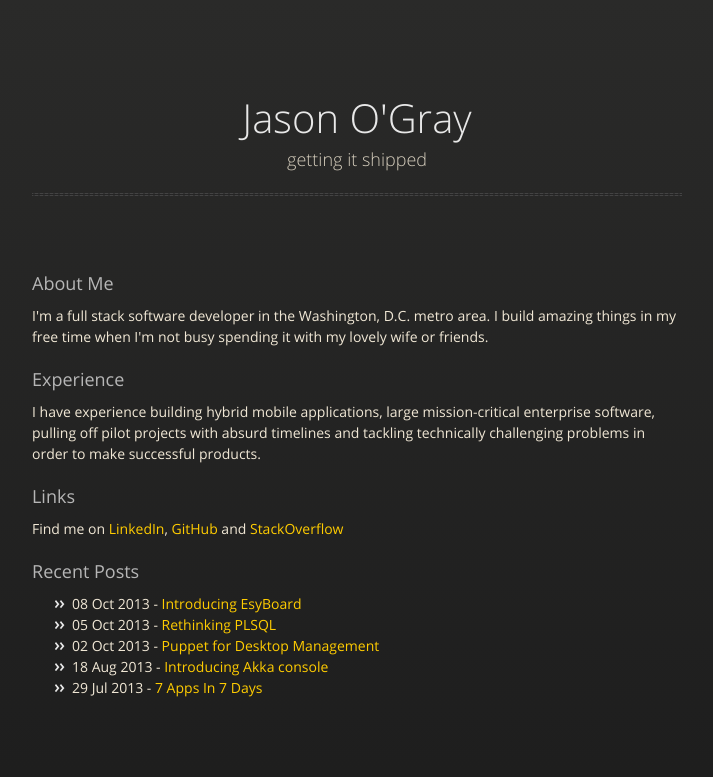
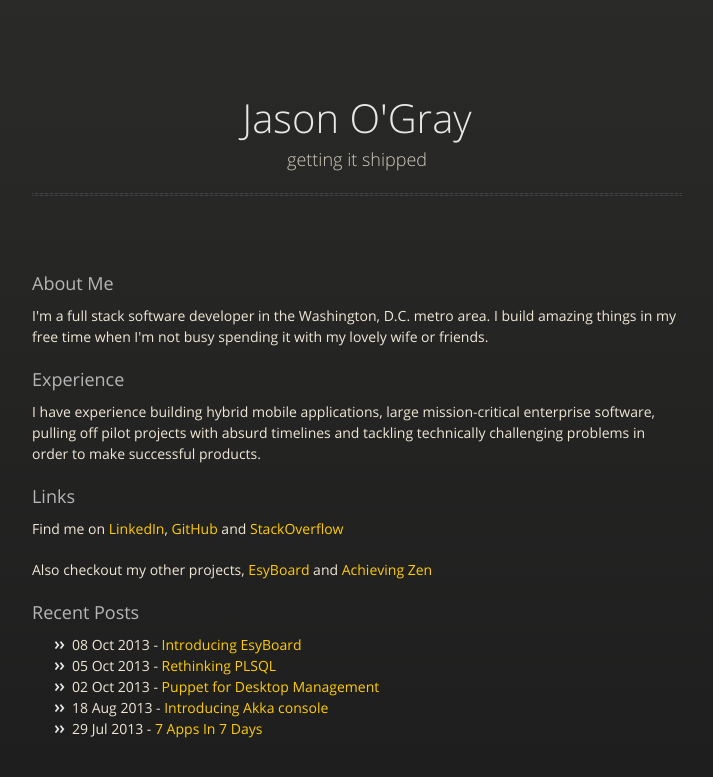
Before and after one commit to ograycode/ograycode.github.io, a Jekyll site: the page built from index.html, in a window 1280 px wide. Shown: the top 777 px of the page, without its empty margins (283-996 px from the left). Built offline with Jekyll 4.4.1, drawn with Linux system fonts in a browser that asks for light colours; nearby versions of some CDN libraries.

Commit message:
Updated index to include some of my side projects

```diff
--- a/index.html
+++ b/index.html
@@ -44,6 +44,8 @@ description: index
 
         <p>Find me on <a href="http://www.linkedin.com/pub/jason-o-gray/2b/900/b3b">LinkedIn</a>, <a href="https://github.com/ograycode">GitHub</a> and <a href="http://stackoverflow.com/users/983290/tomj">StackOverflow</a></p>
 
+        <p>Also checkout my other projects, <a href="http://www.esyboard.com">EsyBoard</a> and <a href="http://www.achievingzen.com">Achieving Zen</a>
+
         <h3>Recent Posts</h3>
         <ul>
           {% for post in site.posts %}
```
